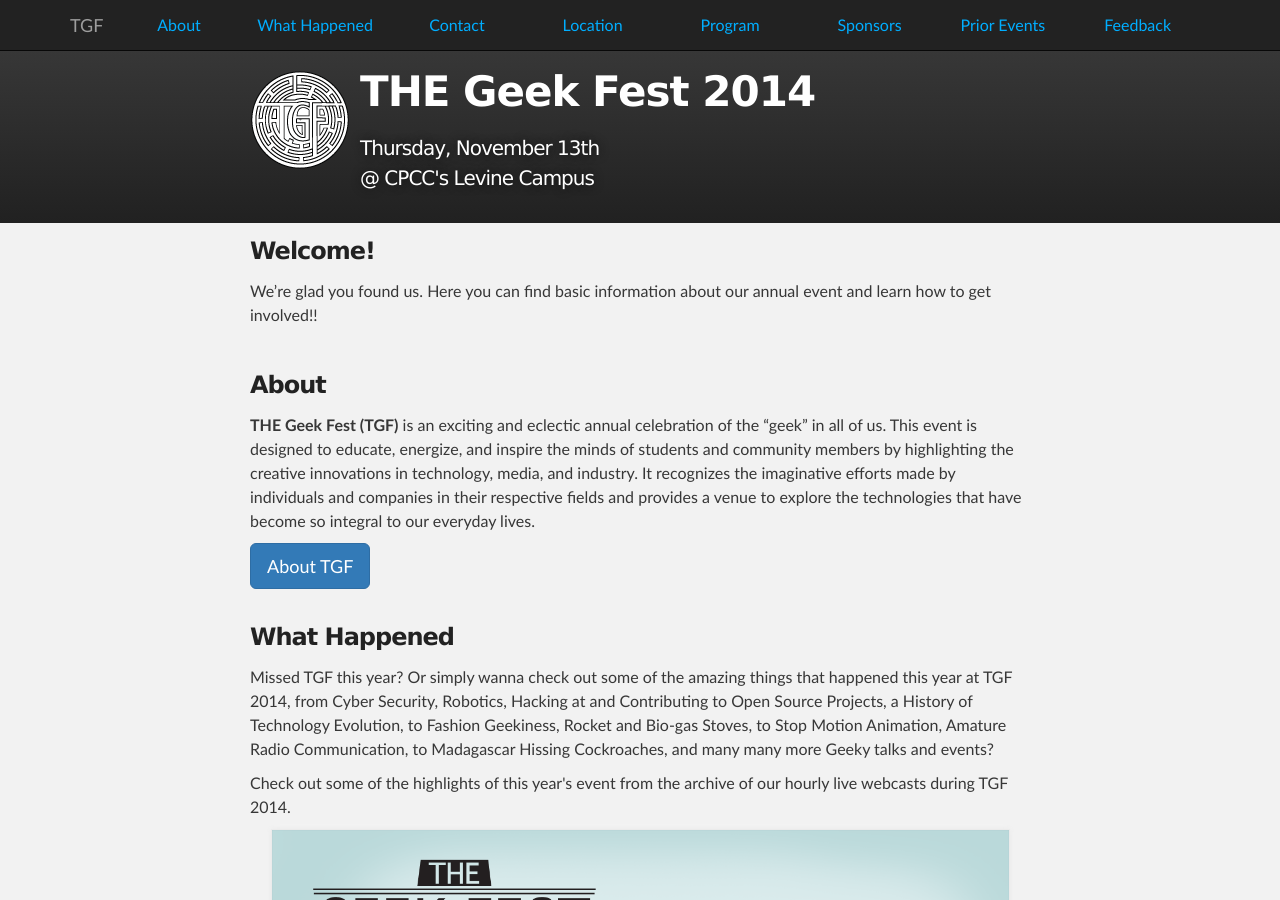
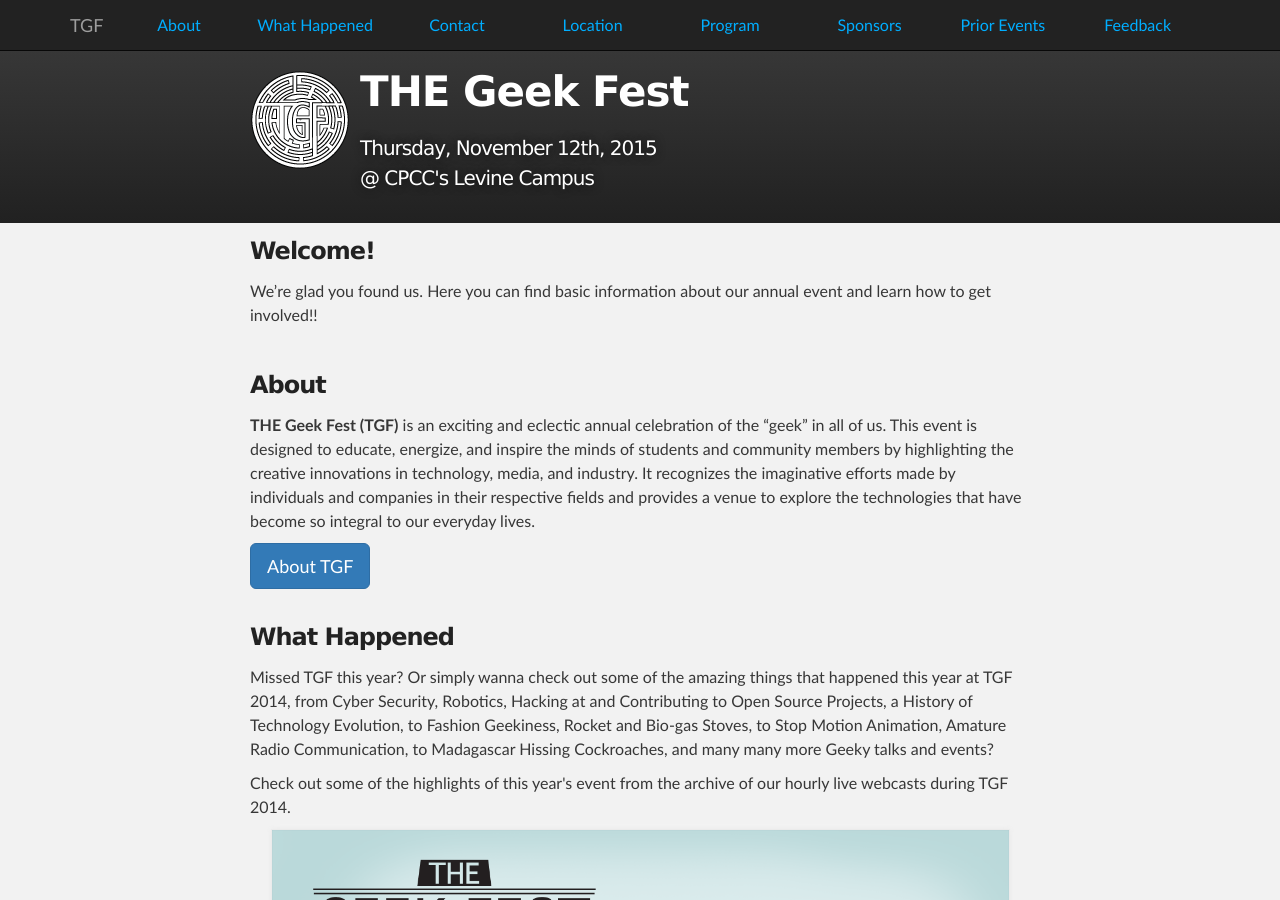
Before and after one commit to bkeyvani/thegeekfest.github.io, a Jekyll site: the page built from index.html, in a window 1280 px wide and 900 px high. Built offline with Jekyll 4.4.1, drawn with Linux system fonts in a browser that asks for light colours; nearby versions of some CDN libraries.

Commit message:
removed year from title and added to updated event date line below

```diff
--- a/_config.yml
+++ b/_config.yml
@@ -5,10 +5,10 @@
 domain: thegeekfest.com
 author: THE Geek Fest Team
 email: geekfest@cpcc.edu
-title: THE Geek Fest 2014
+title: THE Geek Fest
 
 # Event Information
-event_date: "Thursday, November 13th"
+event_date: "Thursday, November 12th, 2015"
 event_location: "CPCC's Levine Campus"
 social-media:
   - "facebook": "https://www.facebook.com/thegeekfest"
```
